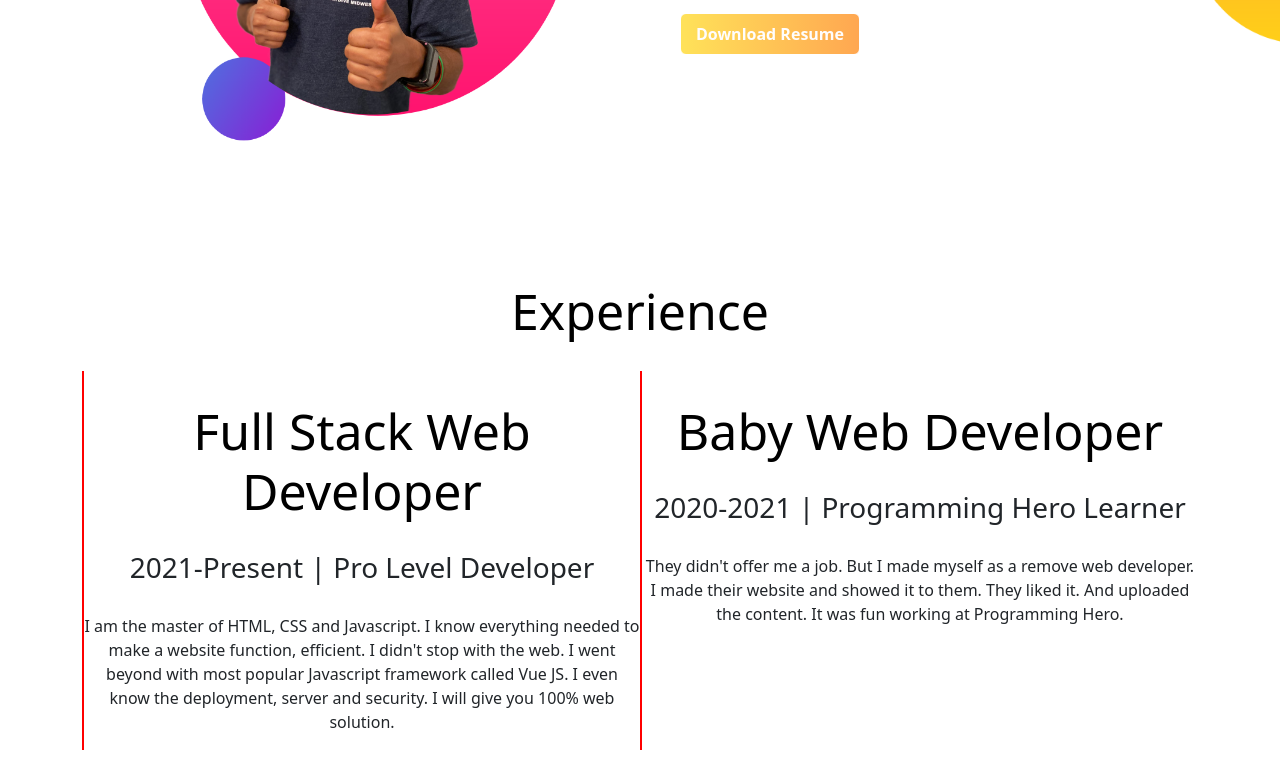
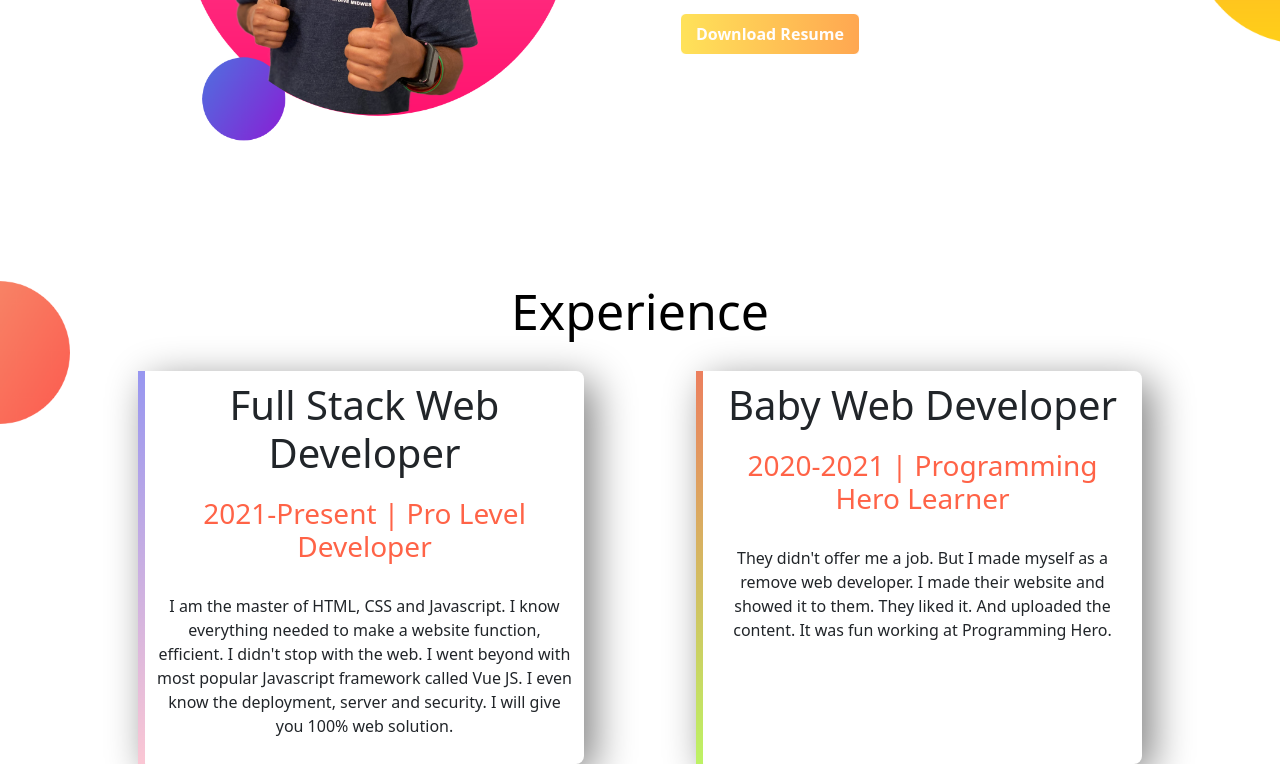
Before and after one commit to marufurs4294/first-portfolio, a plain HTML site: page index.html in a window 1280 px wide. Shown: the part 931-1695 px from the top of the page. Drawn offline with nearby package versions, Linux system fonts and the light colour scheme.

Commit message:
expericnce section

```diff
--- a/index.html
+++ b/index.html
@@ -14,7 +14,7 @@
   <div class="container">
     <div class="half pt-3">
       <h1>Welcome To</h1>
-      <h1 class="my-name"><span class="color-yellow">Marufur Rahman</span> World</h1>
+      <h1 class="my-name"><span class="text-orange">Marufur Rahman</span> World</h1>
       <h5>Build Climber and Train stopper</h5>
      <p>Lorem ipsum dolor sit amet consectetur adipisicing elit. Accusantium, commodi. Ipsam quibusdam maiores aliquam nulla voluptate quos. Eos repudiandae nemo quos? Id consequuntur inventore ratione.</p>
 
@@ -51,14 +51,14 @@
   <h1>Experience</h1>
   <div class="container">
     <div class="experience-part">
-      <div class="half experience-item">
-        <h1>Full Stack Web Developer</h1>
-        <h3>2021-Present | Pro Level Developer</h3>
+      <div class="experience-item">
+        <h2>Full Stack Web Developer</h2>
+        <h3 class="text-orange">2021-Present | Pro Level Developer</h3>
         <p>I am the master of HTML, CSS and Javascript. I know everything needed to make a website function, efficient. I didn't stop with the web. I went beyond with most popular Javascript framework called Vue JS. I even know the deployment, server and security. I will give you 100% web solution.</p>
       </div>
-      <div class="half experience-item">
-        <h1>Baby Web Developer</h1>
-        <h3>2020-2021 | Programming Hero Learner</h3>
+      <div class="experience-item">
+        <h2>Baby Web Developer</h2>
+        <h3 class="text-orange">2020-2021 | Programming Hero Learner</h3>
         <p>They didn't offer me a job. But I made myself as a remove web developer. I made their website and showed it to them. They liked it. And uploaded the content. It was fun working at Programming Hero.</p>
       </div>
     </div>
--- a/style.css
+++ b/style.css
@@ -1,74 +1,116 @@
-.banner-section{
+body {
+    overflow-x: hidden;
+}
+
+.banner-section {
     background-image: url(image/top-banner.png);
     background-repeat: no-repeat;
     height: auto;
 }
-.container{
+
+.container {
     display: flex;
 }
-.half{
+
+.half {
     width: 50%;
 }
-h1{
+
+h1 {
     font-size: 50px;
     color: black;
     margin-top: 30px;
 }
-.color-yellow{
+
+.text-orange {
     color: tomato;
     margin-top: 20px;
 }
+
 .half img {
-	margin-left: 20px;
-	width: 90%;
-	padding-top: 10px;
+    margin-left: 20px;
+    width: 90%;
+    padding-top: 10px;
 }
-.my-name{
+
+.my-name {
     margin-bottom: 40px;
 }
-h5{
-    padding-bottom:15px;
+
+h5 {
+    padding-bottom: 15px;
 }
-.half a{
+
+.half a {
     color: rgb(255, 253, 253);
     font-weight: bold;
     text-decoration: none;
-    background-image: linear-gradient(to right,#ffe259 , #ffa751);
+    background-image: linear-gradient(to right, #ffe259, #ffa751);
     padding: 8px 15px;
     border: 1px solid white;
     border-radius: 6px;
 }
-section{
+
+section {
     margin-bottom: 100px;
 }
+
 /* Dream Section */
 
-.dream-section{
+.dream-section {
     display: flex;
     background-image: url(image/dream-bg.png);
     background-repeat: no-repeat;
     background-position: right;
     background-size: 90px;
 }
-.dream{
+
+.dream {
     padding: 40px;
 }
-h1, h3{
+
+h1,
+h3 {
     margin-bottom: 30px;
 }
-img{
+
+img {
     width: 90%;
 }
+
 /* Experience Section */
 
-.experience-section{
+.experience-section {
     margin: auto;
     text-align: center;
+    background-image: url(image/exp-bg.png);
+    background-repeat: no-repeat;
+    background-size: 70px;
 }
-.experience-part{
+
+.experience-part {
     display: flex;
+
 }
-.experience-item{
-   border-left: 2px solid red;
-   width: 80%;
+
+.experience-item {
+    width: 40%;
+    box-shadow: 10px 10px 40px gray;
+    margin: 0 5%;
+    padding: 10px;
+    border-radius: 8px;
 }
+
+.experience-item h2 {
+    font-size: 40px;
+}
+.experience-item:nth-child(1){
+    border-left: 7px solid;
+    border-image:linear-gradient( #9796f0, #fbc7d4);
+    border-image-slice: 1;
+}
+.experience-item:nth-child(2){
+    border-left: 7px solid;
+    border-image:linear-gradient( #ec7f5e, #bdf365);
+    border-image-slice: 1;
+}
```
